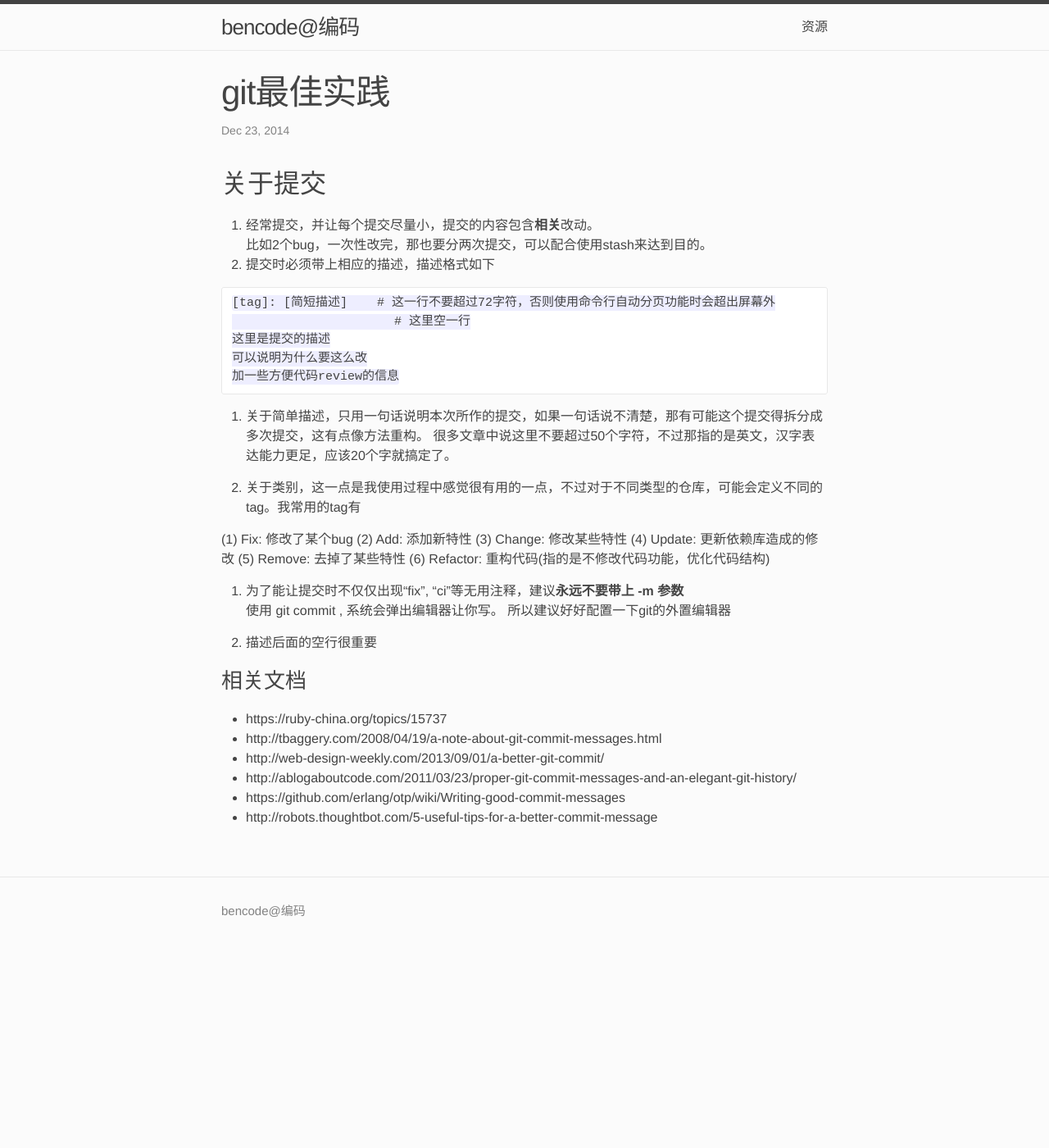
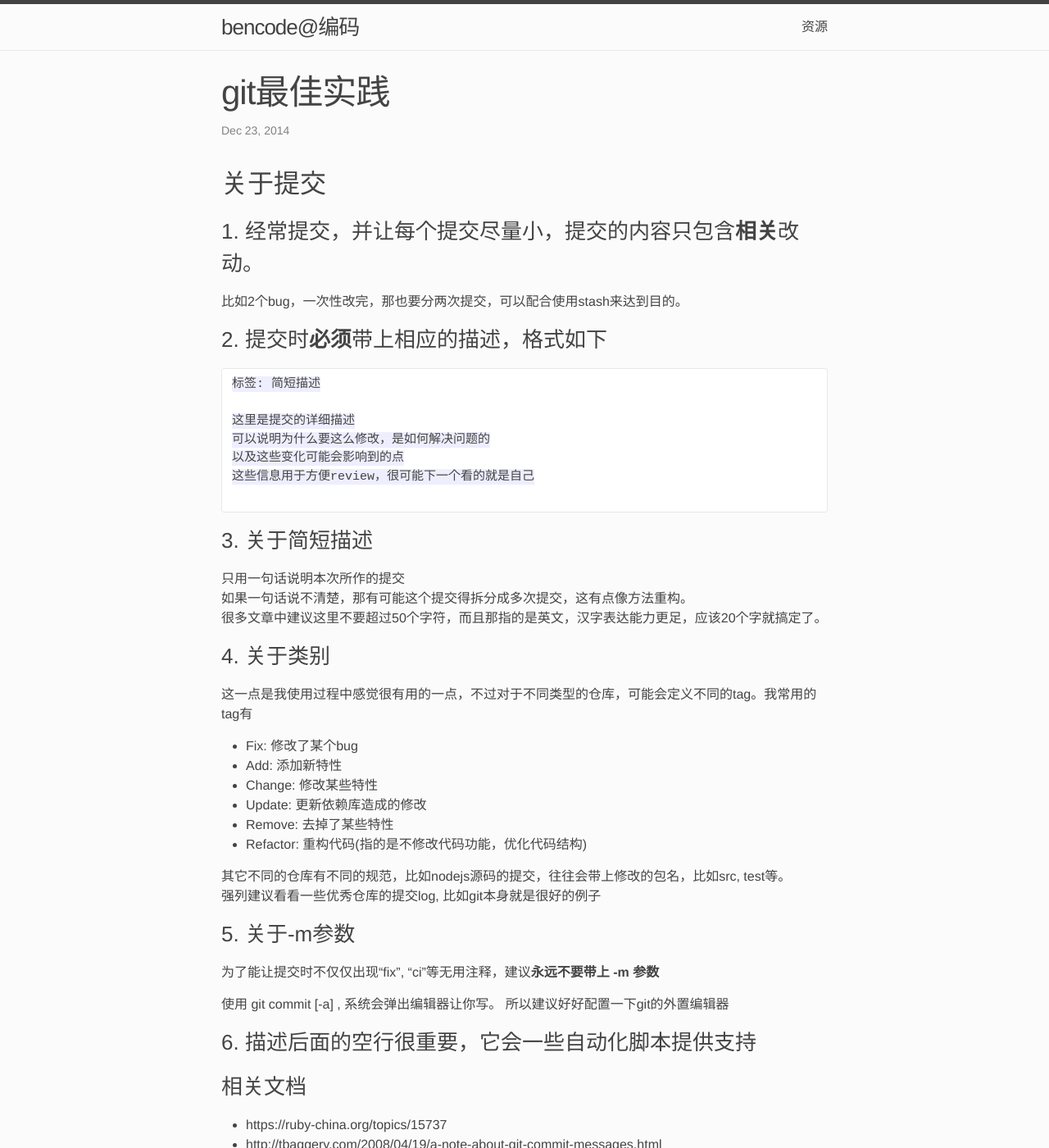
Before and after one commit to bencode/bencode.github.io, a Jekyll site: the page built from _posts/daily/git/2014-12-23-best-practice.md, in a window 1280 px wide and 1400 px high. Shown: the whole window at 82% size. Built offline with Jekyll 4.4.1, drawn with Linux system fonts in a browser that asks for light colours; some of the changed text lies outside the part shown.

Commit message:
Change: 格式化git最佳实践

````diff
--- a/_posts/daily/git/2014-12-23-best-practice.md
+++ b/_posts/daily/git/2014-12-23-best-practice.md
@@ -4,38 +4,50 @@ title: git最佳实践
 categories: git
 ---
 
-
 ## 关于提交
 
-1. 经常提交，并让每个提交尽量小，提交的内容包含**相关**改动。
+### 1. 经常提交，并让每个提交尽量小，提交的内容只包含**相关**改动。
+
   比如2个bug，一次性改完，那也要分两次提交，可以配合使用stash来达到目的。
-2. 提交时必须带上相应的描述，描述格式如下
+
+### 2. 提交时**必须**带上相应的描述，格式如下
 
 ```
-[tag]: [简短描述]    # 这一行不要超过72字符，否则使用命令行自动分页功能时会超出屏幕外
-                      # 这里空一行
-这里是提交的描述
-可以说明为什么要这么改
-加一些方便代码review的信息
+标签: 简短描述
+
+这里是提交的详细描述
+可以说明为什么要这么修改，是如何解决问题的
+以及这些变化可能会影响到的点
+这些信息用于方便review，很可能下一个看的就是自己
+
 ```
 
-3. 关于简单描述，只用一句话说明本次所作的提交，如果一句话说不清楚，那有可能这个提交得拆分成多次提交，这有点像方法重构。
-  很多文章中说这里不要超过50个字符，不过那指的是英文，汉字表达能力更足，应该20个字就搞定了。
-
-4. 关于类别，这一点是我使用过程中感觉很有用的一点，不过对于不同类型的仓库，可能会定义不同的tag。我常用的tag有
-
-(1) Fix: 修改了某个bug
-(2) Add: 添加新特性
-(3) Change: 修改某些特性
-(4) Update: 更新依赖库造成的修改
-(5) Remove: 去掉了某些特性
-(6) Refactor: 重构代码(指的是不修改代码功能，优化代码结构)
+### 3. 关于简短描述
+  只用一句话说明本次所作的提交
+  如果一句话说不清楚，那有可能这个提交得拆分成多次提交，这有点像方法重构。
+  很多文章中建议这里不要超过50个字符，而且那指的是英文，汉字表达能力更足，应该20个字就搞定了。
 
 
-5. 为了能让提交时不仅仅出现“fix”, "ci"等无用注释，建议**永远不要带上 -m 参数**
-  使用 git commit <enter>, 系统会弹出编辑器让你写。 所以建议好好配置一下git的外置编辑器
+### 4. 关于类别
+这一点是我使用过程中感觉很有用的一点，不过对于不同类型的仓库，可能会定义不同的tag。我常用的tag有
 
-6. 描述后面的空行很重要
+* Fix: 修改了某个bug
+* Add: 添加新特性
+* Change: 修改某些特性
+* Update: 更新依赖库造成的修改
+* Remove: 去掉了某些特性
+* Refactor: 重构代码(指的是不修改代码功能，优化代码结构)
+
+其它不同的仓库有不同的规范，比如nodejs源码的提交，往往会带上修改的包名，比如src, test等。
+强列建议看看一些优秀仓库的提交log, 比如git本身就是很好的例子
+
+
+### 5. 关于-m参数
+  为了能让提交时不仅仅出现“fix”, "ci"等无用注释，建议**永远不要带上 -m 参数**
+
+  使用 git commit [-a] <enter>, 系统会弹出编辑器让你写。 所以建议好好配置一下git的外置编辑器
+
+### 6. 描述后面的空行很重要，它会一些自动化脚本提供支持
 
 
 ### 相关文档
@@ -46,3 +58,8 @@ categories: git
 - http://ablogaboutcode.com/2011/03/23/proper-git-commit-messages-and-an-elegant-git-history/
 - https://github.com/erlang/otp/wiki/Writing-good-commit-messages
 - http://robots.thoughtbot.com/5-useful-tips-for-a-better-commit-message
+
+
+## 关于分支
+
+分支实在是git的杀手锏，没有分支就没有git。
````
Also changed, not shown: 1 other file.
